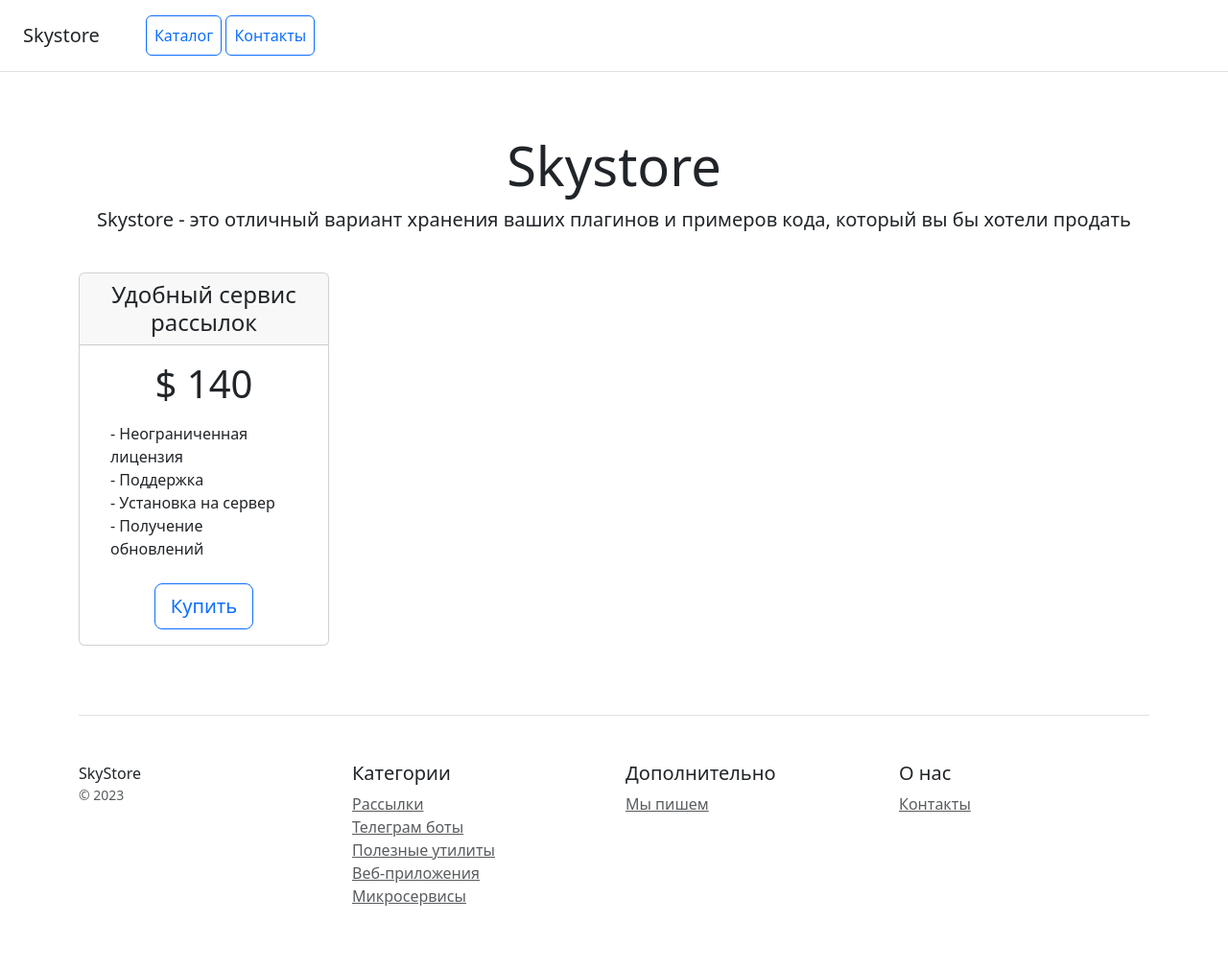
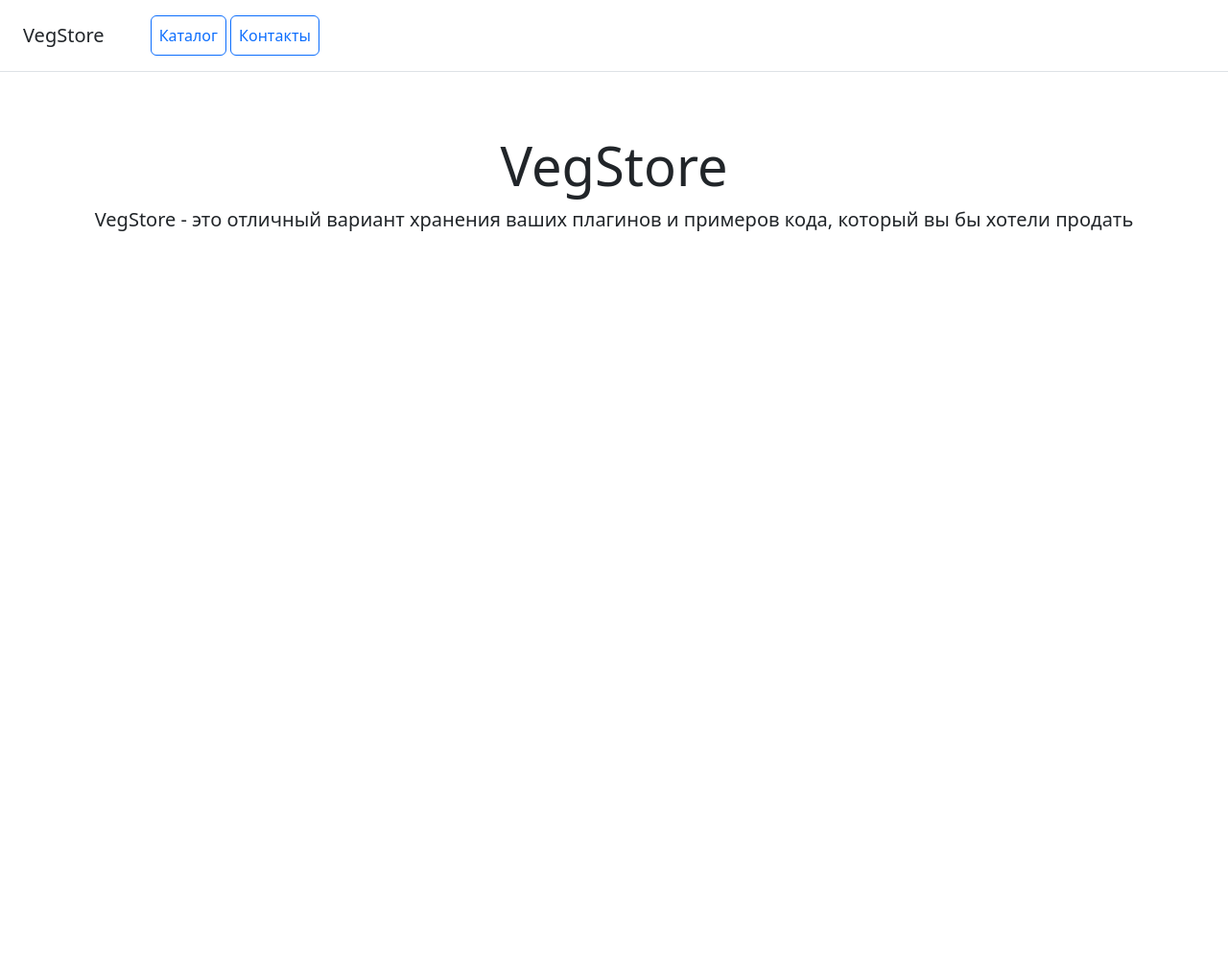
Before and after one commit to adjutantMary/skypro_django, a Django app: template task/catalog/templates/home.html in a window 1280 px wide. Shown: the whole page at 96% size. After the commit the page ends 241 px from the top, so only its background shows below. Run offline with Django 5.2, Linux system fonts and the light colour scheme; the template is opened without the code that fills it, so the values that code supplies are empty; some libraries are stand-ins or nearby versions.

Commit message:
edited template home

```diff
--- a/task/catalog/templates/home.html
+++ b/task/catalog/templates/home.html
@@ -1,14 +1,15 @@
+{% load static %}
 <!doctype html>
 <html lang="en">
 <head>
     <meta charset="utf-8">
     <meta name="viewport" content="width=device-width, initial-scale=1">
-    <title>Skystore</title>
-    <link href="https://cdn.jsdelivr.net/npm/bootstrap@5.3.2/dist/css/bootstrap.min.css" rel="stylesheet" integrity="sha384-T3c6CoIi6uLrA9TneNEoa7RxnatzjcDSCmG1MXxSR1GAsXEV/Dwwykc2MPK8M2HN" crossorigin="anonymous">
+    <title>VegStore</title>
+    <link href="{% static 'css/bootstrap.min.css' %}" rel="stylesheet">
 </head>
 <body>
 <div class="d-flex flex-column flex-md-row align-items-center p-3 px-md-4 mb-3 bg-white border-bottom box-shadow">
-    <h5 class="my-0 mr-md-auto font-weight-normal">Skystore</h5>
+    <h5 class="my-0 mr-md-auto font-weight-normal">VegStore</h5>
     <nav class="ms-5">
         <a class="p-2 btn btn-outline-primary" href="/">Каталог</a>
         <a class="p-2 btn btn-outline-primary" href="/contacts/">Контакты</a>
@@ -16,64 +17,14 @@
 </div>
 
 <div class="pricing-header px-3 py-3 pt-md-5 pb-md-4 mx-auto text-center">
-    <h1 class="display-4">Skystore</h1>
-    <p class="lead">Skystore - это отличный вариант хранения ваших плагинов и примеров кода, который вы бы хотели
+    <h1 class="display-4">VegStore</h1>
+    <p class="lead">VegStore - это отличный вариант хранения ваших плагинов и примеров кода, который вы бы хотели
         продать</p>
 </div>
 
-<div class="container">
-    <div class="row text-center">
-        <div class="col-3">
-            <div class="card mb-4 box-shadow">
-                <div class="card-header">
-                    <h4 class="my-0 font-weight-normal">Удобный сервис рассылок</h4>
-                </div>
-                <div class="card-body">
-                    <h1 class="card-title pricing-card-title">$ 140</h1>
-                    <ul class="list-unstyled mt-3 mb-4 text-start m-3">
-                        <li>- Неограниченная лицензия</li>
-                        <li>- Поддержка</li>
-                        <li>- Установка на сервер</li>
-                        <li>- Получение обновлений</li>
-                    </ul>
-                    <button type="button" class="btn btn-lg btn-block btn-outline-primary">Купить</button>
-                </div>
-            </div>
-        </div>
-    </div>
+{% block content %}
+{% endblock %}
 
-    <footer class="pt-4 my-md-5 pt-md-5 border-top">
-        <div class="row">
-            <div class="col-12 col-md">
-                SkyStore
-                <small class="d-block mb-3 text-muted">&copy; 2023</small>
-            </div>
-            <div class="col-6 col-md">
-                <h5>Категории</h5>
-                <ul class="list-unstyled text-small">
-                    <li><a class="text-muted" href="#">Рассылки</a></li>
-                    <li><a class="text-muted" href="#">Телеграм боты</a></li>
-                    <li><a class="text-muted" href="#">Полезные утилиты</a></li>
-                    <li><a class="text-muted" href="#">Веб-приложения</a></li>
-                    <li><a class="text-muted" href="#">Микросервисы</a></li>
-                </ul>
-            </div>
-            <div class="col-6 col-md">
-                <h5>Дополнительно</h5>
-                <ul class="list-unstyled text-small">
-                    <li><a class="text-muted" href="https://sky.pro/">Мы пишем</a></li>
-                </ul>
-            </div>
-            <div class="col-6 col-md">
-                <h5>О нас</h5>
-                <ul class="list-unstyled text-small">
-                    <li><a class="text-muted" href="/contacts/">Контакты</a></li>
-                </ul>
-            </div>
-        </div>
-    </footer>
-</div>
-
-<script src="https://cdn.jsdelivr.net/npm/bootstrap@5.3.2/dist/js/bootstrap.bundle.min.js" integrity="sha384-C6RzsynM9kWDrMNeT87bh95OGNyZPhcTNXj1NW7RuBCsyN/o0jlpcV8Qyq46cDfL" crossorigin="anonymous"></script>
+<script src="{% static 'js/bootstrap.bundle.min.js' %}"></script>
 </body>
 </html>
```
